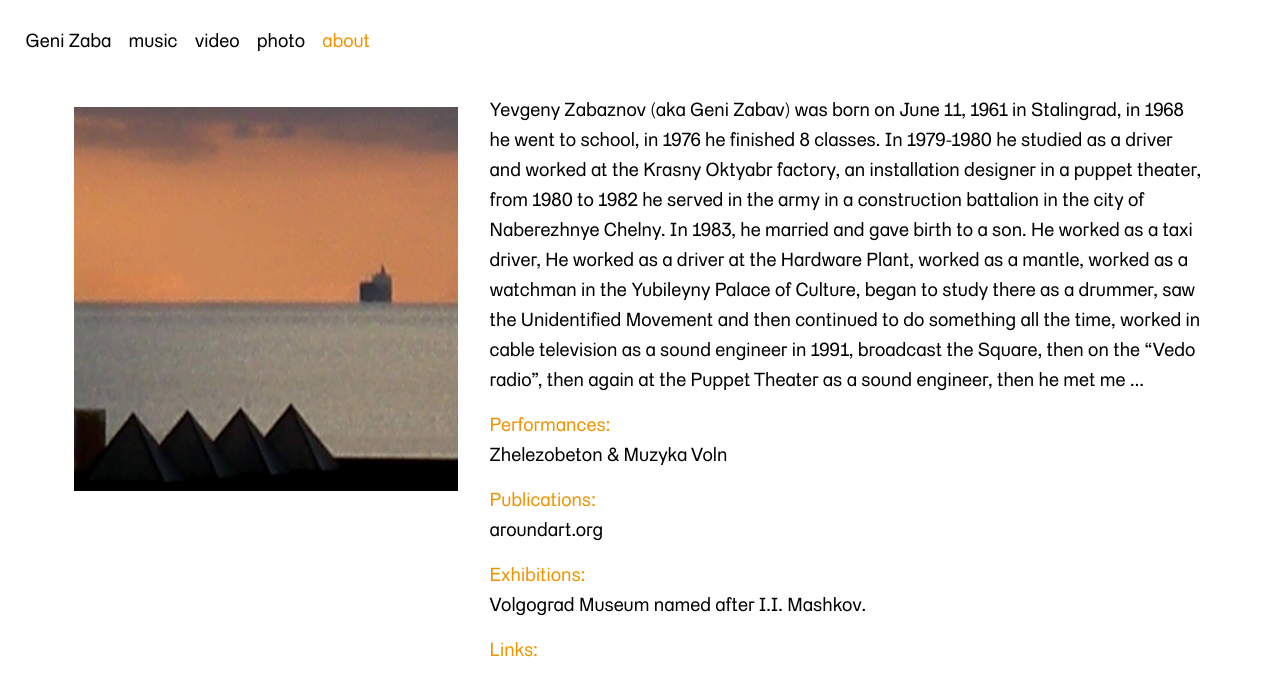
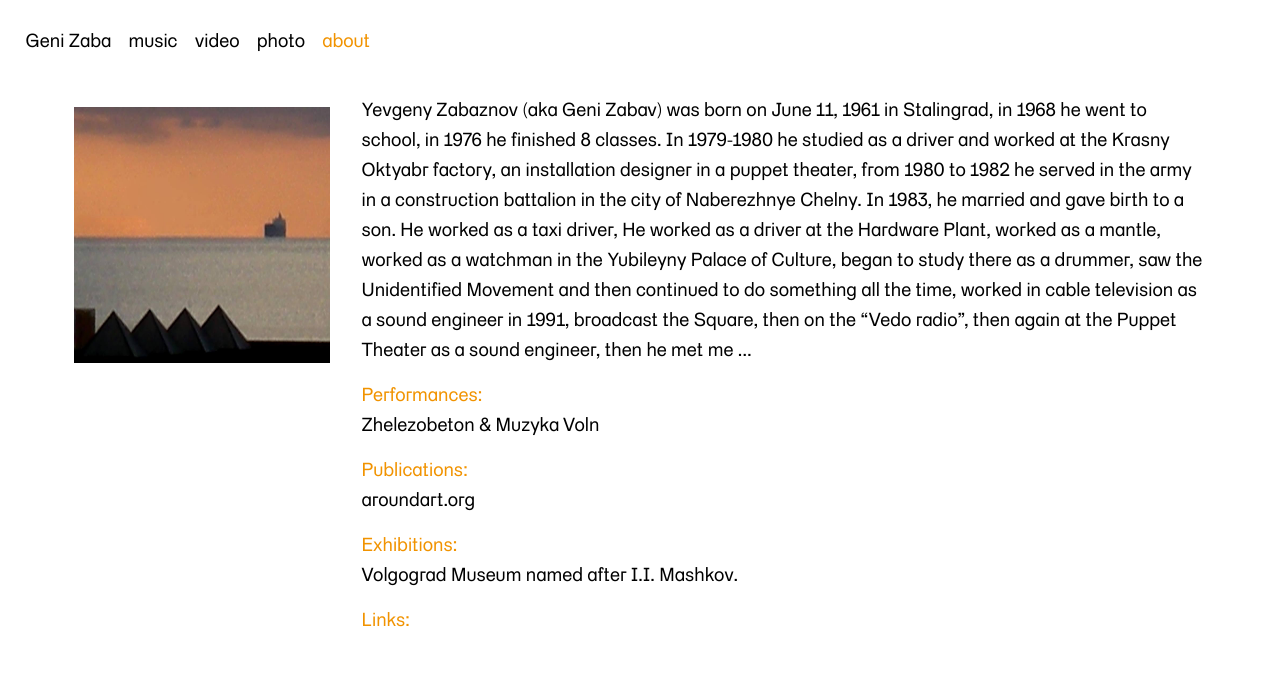
Before and after one commit to serjmax/genizaba, a Jekyll site: the page built from about.md, in a window 1280 px wide. Shown: the top 696 px of the page. Built offline with Jekyll 4.4.1, drawn with Linux system fonts in a browser that asks for light colours.

Commit message:
Update style.css

```diff
--- a/css/style.css
+++ b/css/style.css
@@ -166,8 +166,8 @@ nav{
 }
 
 .about--photo{
-    width: 30vw;
-    height: 30vw;
+    width: 20vw;
+    height: 20vw;
 }
 
 .about--text{
```
